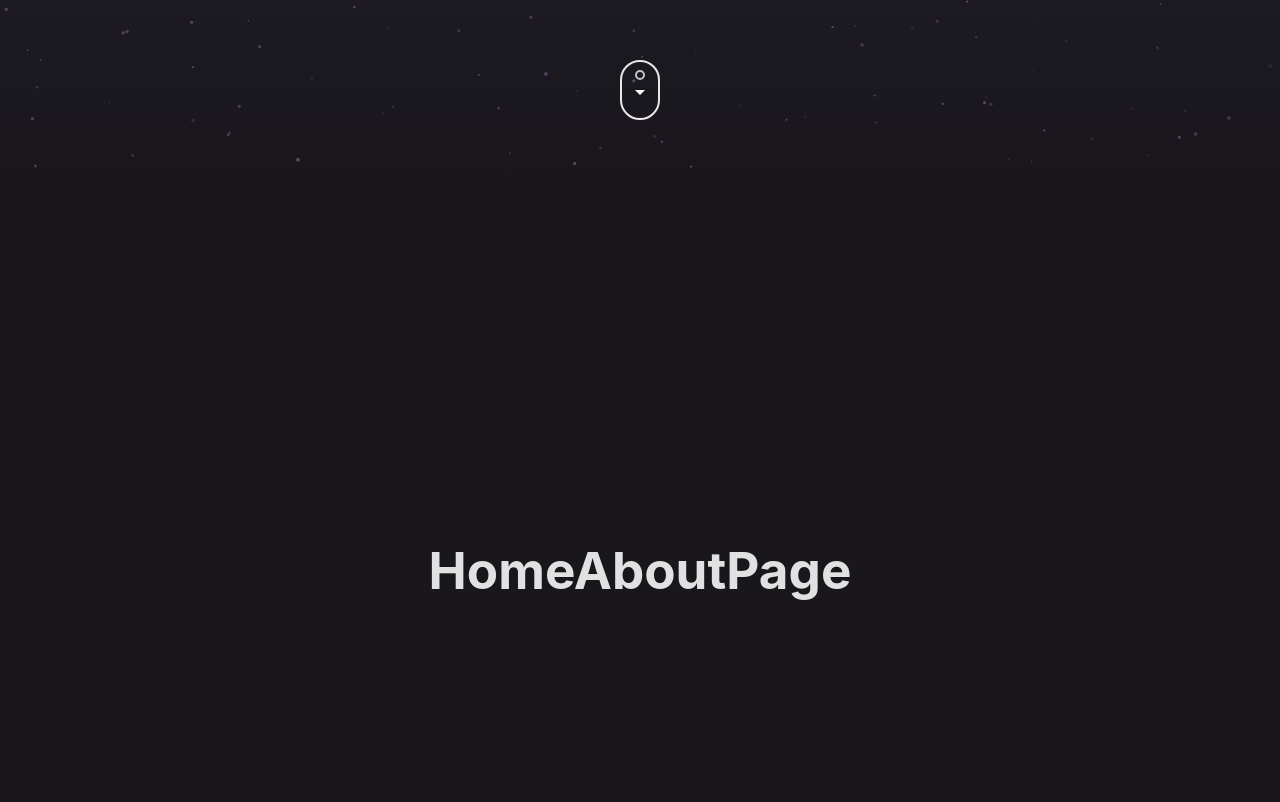
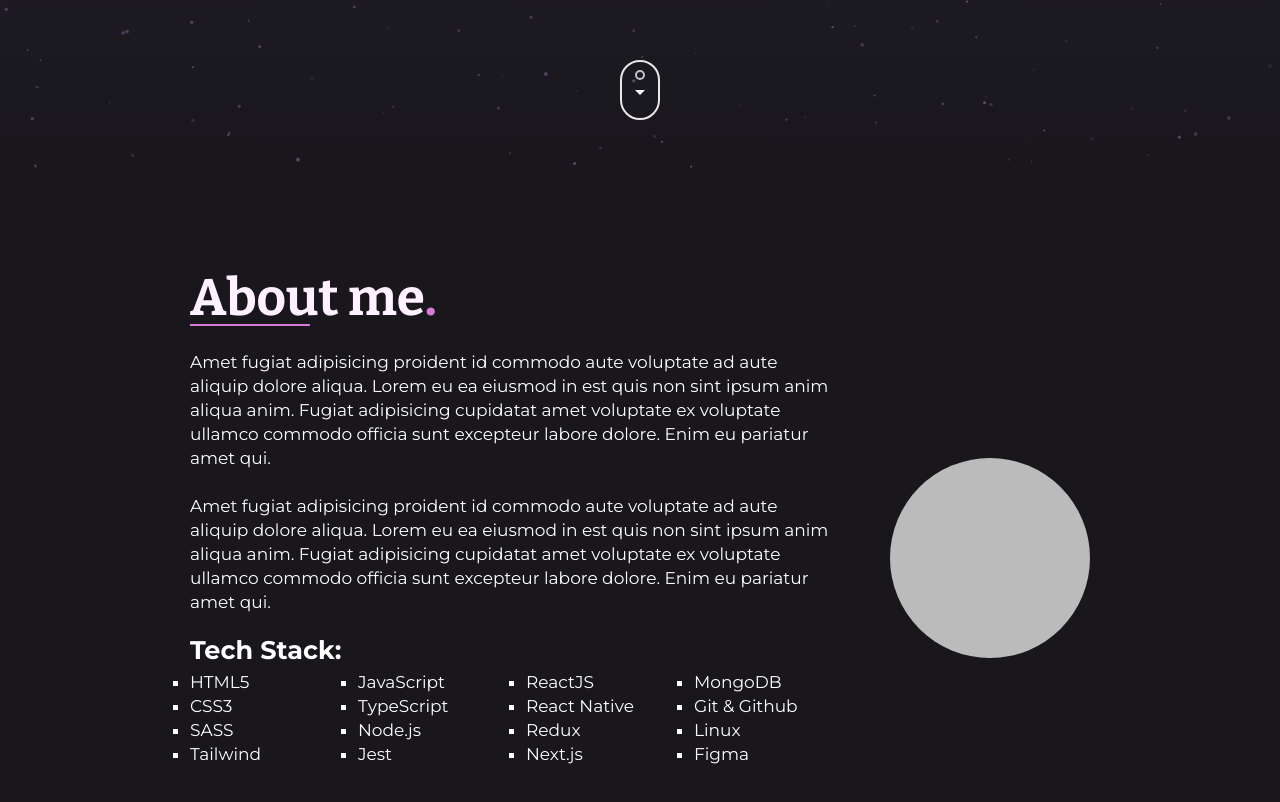
Before and after one commit to josefggx/Portfolio, a React (Vite) app: page / in a window 1280 px wide. Shown: the part 630-1432 px from the top of the page. Built offline with nearby package versions, Linux system fonts and the light colour scheme.

Commit message:
💄 add: Styling and structure for about home page

```diff
--- a/src/pages/HomeAboutPage/HomeAboutPage.scss
+++ b/src/pages/HomeAboutPage/HomeAboutPage.scss
@@ -1,6 +1,54 @@
 .about {
+  padding: 100px 10px 0 10px;
   display: flex;
-  align-items: center;
+  // align-items: center;
   justify-content: center;
-  // background-color: rgb(0, 245, 245);
+
+  .about__container {
+    max-width: 900px;
+    display: flex;
+    flex-direction: column;
+    // align-items: center;
+    gap: 24px;
+
+    .about__title {
+      position: relative;
+      color: rgb(255, 241, 255);
+      font-family: 'Bitter', sans-serif;
+      & span {
+        color: rgb(214, 122, 214);
+      }
+
+      &::before {
+        content: '';
+        position: absolute;
+        width: 120px;
+        height: 2px;
+        bottom: 0;
+        background-color: rgb(214, 122, 214);
+      }
+    }
+    .about__content {
+      display: flex;
+      gap: 50px;
+      // flex-direction: column-reverse;
+      justify-content: center;
+      align-items: center;
+
+      .about__image {
+        flex-shrink: 0;
+        height: 200px;
+        width: 200px;
+        background-color: #bbb;
+        border-radius: 50%;
+        display: inline-block;
+      }
+
+      .about__text {
+        color: white;
+        font-family: 'Montserrat', sans-serif;
+        font-size: 1.7rem;
+      }
+    }
+  }
 }
--- a/src/pages/HomeAboutPage/HomeAboutPage.tsx
+++ b/src/pages/HomeAboutPage/HomeAboutPage.tsx
@@ -1,9 +1,33 @@
+import { TechStack } from '../../components/TechStack/TechStack';
 import './HomeAboutPage.scss';
 
 export const HomeAboutPage = () => {
   return (
     <section id="about" className="section about">
-      <h1>HomeAboutPage</h1>
+      <div className="about__container">
+        <h1 className="about__title">
+          About me<span>.</span>
+        </h1>
+        <div className="about__content">
+          <p className="about__text">
+            Amet fugiat adipisicing proident id commodo aute voluptate ad aute
+            aliquip dolore aliqua. Lorem eu ea eiusmod in est quis non sint
+            ipsum anim aliqua anim. Fugiat adipisicing cupidatat amet voluptate
+            ex voluptate ullamco commodo officia sunt excepteur labore dolore.
+            Enim eu pariatur amet qui.
+            <br />
+            <br /> Amet fugiat adipisicing proident id commodo aute voluptate ad
+            aute aliquip dolore aliqua. Lorem eu ea eiusmod in est quis non sint
+            ipsum anim aliqua anim. Fugiat adipisicing cupidatat amet voluptate
+            ex voluptate ullamco commodo officia sunt excepteur labore dolore.
+            Enim eu pariatur amet qui.
+            <br />
+            <br />
+            <TechStack />
+          </p>
+          <div className="about__image"></div>
+        </div>
+      </div>
     </section>
   );
 };
```
